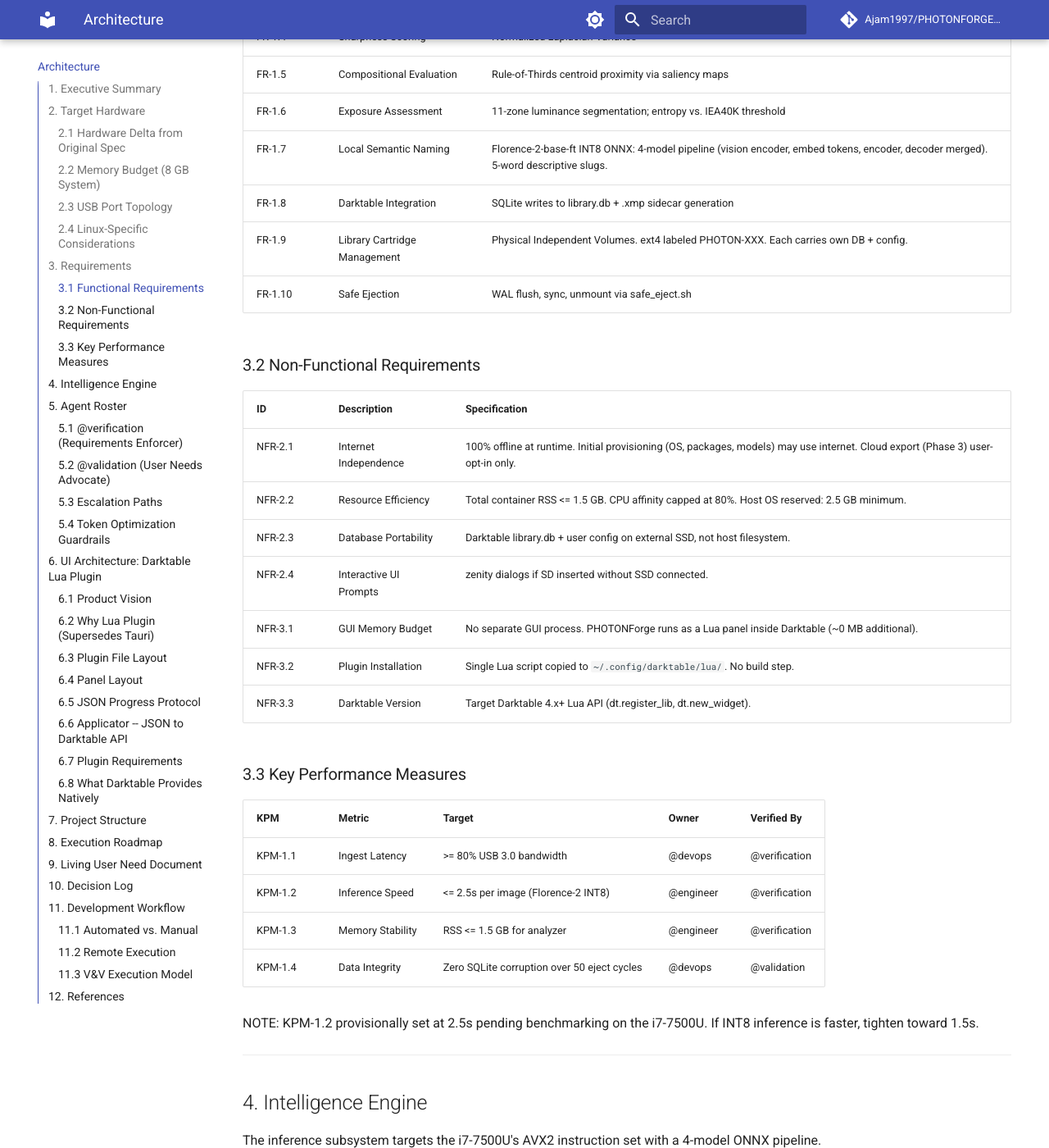
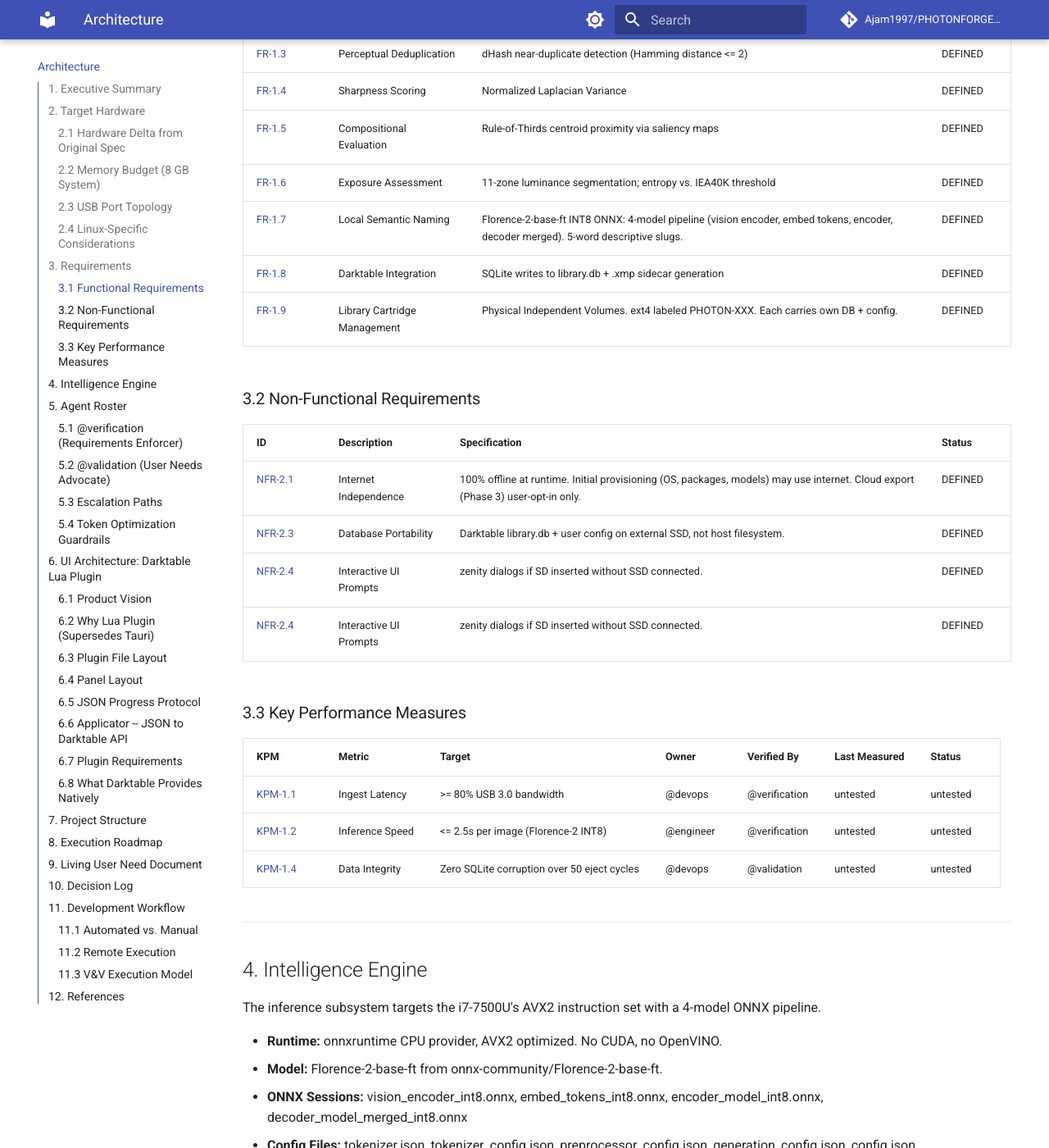
Before and after one commit to Ajam1997/PHOTONFORGE_Photo-Workflow, an MkDocs documentation site: the page built from docs/photonforge-architecture.md, in a window 1280 px wide and 1400 px high, scrolled down 2773 px. Shown: the whole window at 82% size. Built offline with MkDocs 1.6.1 and Material for MkDocs 9.7.7, drawn with Linux system fonts in a browser that asks for light colours; comment, search, counter and statistics services are not loaded; some of the changed text lies outside the part shown.

Commit message:
docs: auto-regenerate from GitHub Issues [skip ci]

```diff
--- a/docs/photonforge-architecture.md
+++ b/docs/photonforge-architecture.md
@@ -71,45 +71,39 @@ The original specification targeted a Yoga 920 (i7-8550U, 16 GB, Thunderbolt 3).
 ### 3.1 Functional Requirements
 
 <!-- AUTO:fr_table -->
-| ID | Description | Implementation |
-|:---|:---|:---|
-| FR-1.1 | Automated Media Ingest | udev-triggered rsync from SD to SSD cartridge |
-| FR-1.2 | Spatio-Temporal Grouping | Cluster if temporal delta < 500ms AND Hamming distance near 0 |
-| FR-1.3 | Perceptual Deduplication | dHash near-duplicate detection (Hamming distance <= 2) |
-| FR-1.4 | Sharpness Scoring | Normalized Laplacian Variance |
-| FR-1.5 | Compositional Evaluation | Rule-of-Thirds centroid proximity via saliency maps |
-| FR-1.6 | Exposure Assessment | 11-zone luminance segmentation; entropy vs. IEA40K threshold |
-| FR-1.7 | Local Semantic Naming | Florence-2-base-ft INT8 ONNX: 4-model pipeline (vision encoder, embed tokens, encoder, decoder merged). 5-word descriptive slugs. |
-| FR-1.8 | Darktable Integration | SQLite writes to library.db + .xmp sidecar generation |
-| FR-1.9 | Library Cartridge Management | Physical Independent Volumes. ext4 labeled PHOTON-XXX. Each carries own DB + config. |
-| FR-1.10 | Safe Ejection | WAL flush, sync, unmount via safe_eject.sh |
+| ID | Description | Implementation | Status |
+|:---|:---|:---|:---|
+| [FR-1.1](https://github.com/Ajam1997/PHOTONFORGE_Photo-Workflow/issues/56) | Automated Media Ingest | udev-triggered rsync from SD to SSD cartridge | DEFINED |
+| [FR-1.10](https://github.com/Ajam1997/PHOTONFORGE_Photo-Workflow/issues/58) | Safe Ejection | WAL flush, sync, unmount via safe_eject.sh | DEFINED |
+| [FR-1.2](https://github.com/Ajam1997/PHOTONFORGE_Photo-Workflow/issues/49) | Spatio-Temporal Grouping | Cluster if temporal delta < 500ms AND Hamming distance near 0 | DEFINED |
+| [FR-1.3](https://github.com/Ajam1997/PHOTONFORGE_Photo-Workflow/issues/50) | Perceptual Deduplication | dHash near-duplicate detection (Hamming distance <= 2) | DEFINED |
+| [FR-1.4](https://github.com/Ajam1997/PHOTONFORGE_Photo-Workflow/issues/51) | Sharpness Scoring | Normalized Laplacian Variance | DEFINED |
+| [FR-1.5](https://github.com/Ajam1997/PHOTONFORGE_Photo-Workflow/issues/52) | Compositional Evaluation | Rule-of-Thirds centroid proximity via saliency maps | DEFINED |
+| [FR-1.6](https://github.com/Ajam1997/PHOTONFORGE_Photo-Workflow/issues/53) | Exposure Assessment | 11-zone luminance segmentation; entropy vs. IEA40K threshold | DEFINED |
+| [FR-1.7](https://github.com/Ajam1997/PHOTONFORGE_Photo-Workflow/issues/54) | Local Semantic Naming | Florence-2-base-ft INT8 ONNX: 4-model pipeline (vision encoder, embed tokens, encoder, decoder merged). 5-word descriptive slugs. | DEFINED |
+| [FR-1.8](https://github.com/Ajam1997/PHOTONFORGE_Photo-Workflow/issues/55) | Darktable Integration | SQLite writes to library.db + .xmp sidecar generation | DEFINED |
+| [FR-1.9](https://github.com/Ajam1997/PHOTONFORGE_Photo-Workflow/issues/57) | Library Cartridge Management | Physical Independent Volumes. ext4 labeled PHOTON-XXX. Each carries own DB + config. | DEFINED |
 <!-- /AUTO:fr_table -->
 
 ### 3.2 Non-Functional Requirements
 
 <!-- AUTO:nfr_table -->
-| ID | Description | Specification |
-|:---|:---|:---|
-| NFR-2.1 | Internet Independence | 100% offline at runtime. Initial provisioning (OS, packages, models) may use internet. Cloud export (Phase 3) user-opt-in only. |
-| NFR-2.2 | Resource Efficiency | Total container RSS <= 1.5 GB. CPU affinity capped at 80%. Host OS reserved: 2.5 GB minimum. |
-| NFR-2.3 | Database Portability | Darktable library.db + user config on external SSD, not host filesystem. |
-| NFR-2.4 | Interactive UI Prompts | zenity dialogs if SD inserted without SSD connected. |
-| NFR-3.1 | GUI Memory Budget | No separate GUI process. PHOTONForge runs as a Lua panel inside Darktable (~0 MB additional). |
-| NFR-3.2 | Plugin Installation | Single Lua script copied to `~/.config/darktable/lua/`. No build step. |
-| NFR-3.3 | Darktable Version | Target Darktable 4.x+ Lua API (dt.register_lib, dt.new_widget). |
+| ID | Description | Specification | Status |
+|:---|:---|:---|:---|
+| [NFR-2.1](https://github.com/Ajam1997/PHOTONFORGE_Photo-Workflow/issues/59) | Internet Independence | 100% offline at runtime. Initial provisioning (OS, packages, models) may use internet. Cloud export (Phase 3) user-opt-in only. | DEFINED |
+| [NFR-2.3](https://github.com/Ajam1997/PHOTONFORGE_Photo-Workflow/issues/61) | Database Portability | Darktable library.db + user config on external SSD, not host filesystem. | DEFINED |
+| [NFR-2.4](https://github.com/Ajam1997/PHOTONFORGE_Photo-Workflow/issues/62) | Interactive UI Prompts | zenity dialogs if SD inserted without SSD connected. | DEFINED |
+| [NFR-2.4](https://github.com/Ajam1997/PHOTONFORGE_Photo-Workflow/issues/60) | Interactive UI Prompts | zenity dialogs if SD inserted without SSD connected. | DEFINED |
 <!-- /AUTO:nfr_table -->
 
 ### 3.3 Key Performance Measures
 
 <!-- AUTO:kpm_table -->
-| KPM | Metric | Target | Owner | Verified By |
-|:---|:---|:---|:---|:---|
-| KPM-1.1 | Ingest Latency | >= 80% USB 3.0 bandwidth | @devops | @verification |
-| KPM-1.2 | Inference Speed | <= 2.5s per image (Florence-2 INT8) | @engineer | @verification |
-| KPM-1.3 | Memory Stability | RSS <= 1.5 GB for analyzer | @engineer | @verification |
-| KPM-1.4 | Data Integrity | Zero SQLite corruption over 50 eject cycles | @devops | @validation |
-
-NOTE: KPM-1.2 provisionally set at 2.5s pending benchmarking on the i7-7500U. If INT8 inference is faster, tighten toward 1.5s.
+| KPM | Metric | Target | Owner | Verified By | Last Measured | Status |
+|:---|:---|:---|:---|:---|:---|:---|
+| [KPM-1.1](https://github.com/Ajam1997/PHOTONFORGE_Photo-Workflow/issues/64) | Ingest Latency | >= 80% USB 3.0 bandwidth | @devops | @verification | untested | untested |
+| [KPM-1.2](https://github.com/Ajam1997/PHOTONFORGE_Photo-Workflow/issues/63) | Inference Speed | <= 2.5s per image (Florence-2 INT8) | @engineer | @verification | untested | untested |
+| [KPM-1.4](https://github.com/Ajam1997/PHOTONFORGE_Photo-Workflow/issues/65) | Data Integrity | Zero SQLite corruption over 50 eject cycles | @devops | @validation | untested | untested |
 <!-- /AUTO:kpm_table -->
 
 ---
```
Also changed, not shown: docs/living-user-needs.md (+19 -20 lines).
